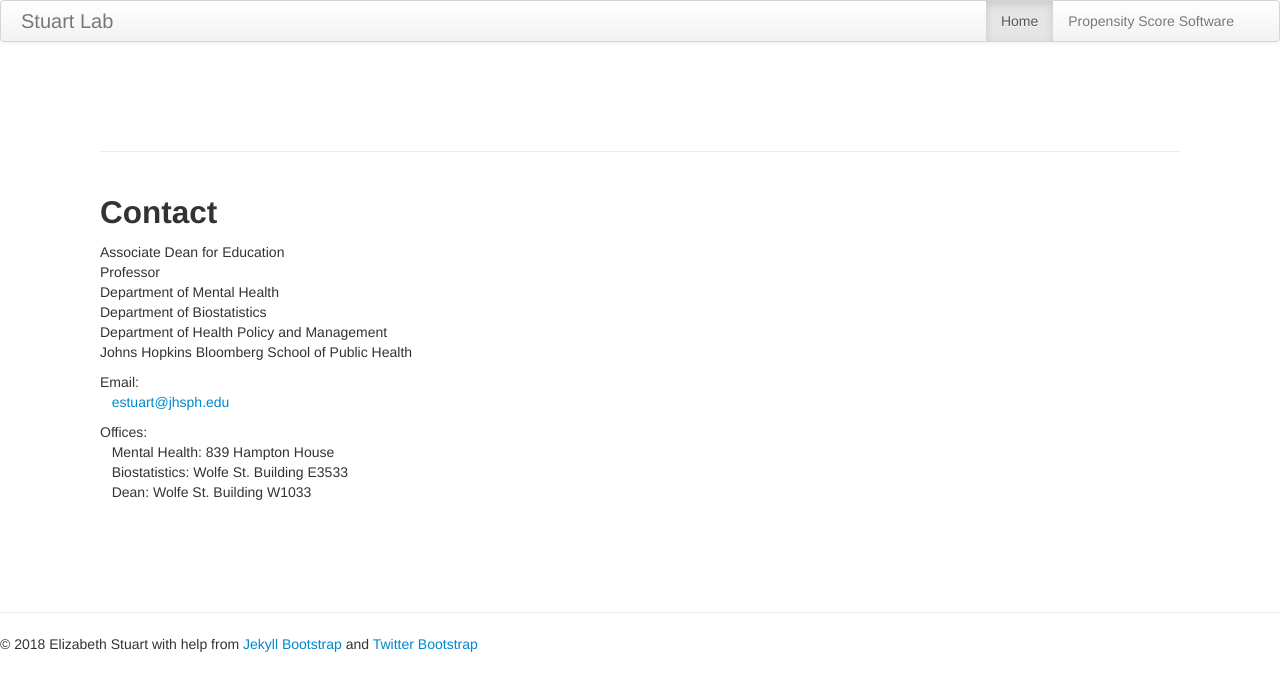
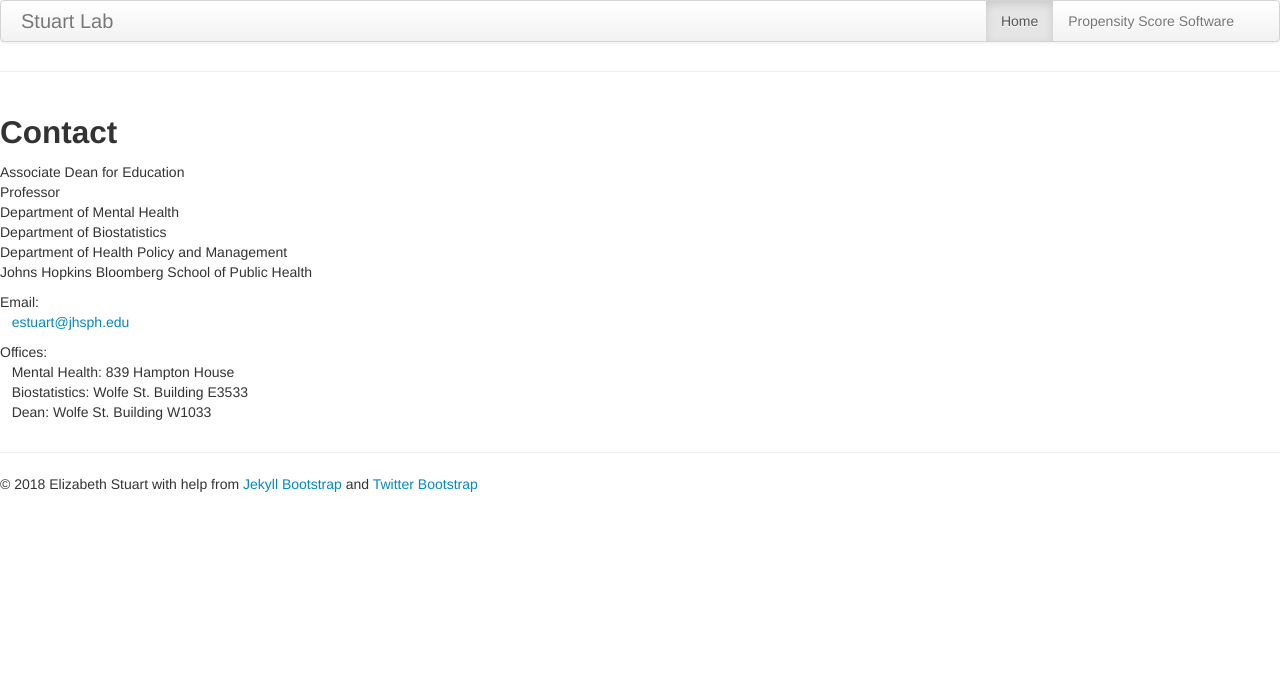
Before and after one commit to StuartRA/StuartRA.github.io, a Jekyll site: the page built from 00-index.md, in a window 1280 px wide. Shown: the top 691 px of the page. Built offline with Jekyll 4.4.1, drawn with Linux system fonts in a browser that asks for light colours.

Commit message:
Update style.css

```diff
--- a/assets/themes/twitter/css/style.css
+++ b/assets/themes/twitter/css/style.css
@@ -1,6 +1,2 @@
-.content {
-  margin: 100px;
-}
-
 .navbar .nav {
   float: right; }
```
